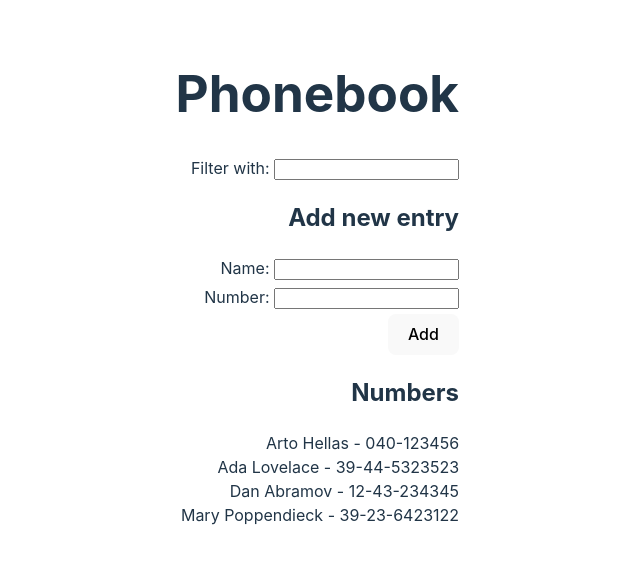
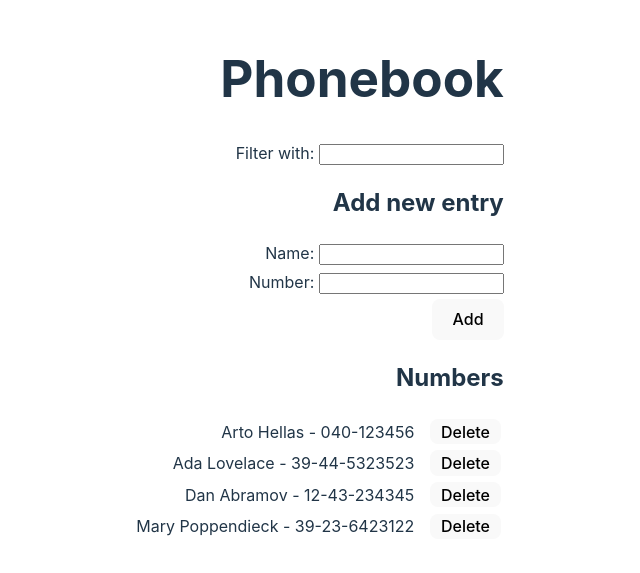
Before and after one commit to Hampton-Black/full-stack-open-work, a React (Vite) app in the folder part2/phonebook/: page / in a window 1280 px wide. Shown: the part 113-686 px from the top of the page, without its empty margins (416-1056 px from the left). Built offline with nearby package versions, Linux system fonts and the light colour scheme; data requests are answered from the project's data file.

Commit message:
2.14: Refactor Persons component to delete an item

```diff
--- a/part2/phonebook/src/App.css
+++ b/part2/phonebook/src/App.css
@@ -62,3 +62,9 @@ ul {
 .header {
   text-align: right;
 }
+
+button.small-btn {
+  padding: 0.1em 0.6em;
+  margin: 0.2em;
+  margin-left: 1em;
+}
--- a/part2/phonebook/src/App.tsx
+++ b/part2/phonebook/src/App.tsx
@@ -30,11 +30,13 @@ function App() {
       return;
     }
 
-    personService.create(nameObject).then((returnedPerson: IPerson) => {
-      setPersons(persons.concat(returnedPerson));
-      setNewName("");
-      setNewNumber("");
-    });
+    personService
+      .create(nameObject as IPerson)
+      .then((returnedPerson: IPerson) => {
+        setPersons(persons.concat(returnedPerson));
+        setNewName("");
+        setNewNumber("");
+      });
   };
 
   const filterNames = (event: {
@@ -67,7 +69,7 @@ function App() {
         setNewNumber={setNewNumber}
       />
       <h2 className="header">Numbers</h2>
-      <Persons personsToShow={personsToShow} />
+      <Persons personsToShow={personsToShow} setPersons={setPersons} />
     </>
   );
 }
--- a/part2/phonebook/src/components/Persons.tsx
+++ b/part2/phonebook/src/components/Persons.tsx
@@ -1,14 +1,32 @@
+import personService from "../services/Persons";
+
 export interface IPerson {
+  id: number;
   name: string;
   number?: string;
 }
 
-export const Persons = (props: { personsToShow: IPerson[] }) => {
+export const Persons = (props) => {
+  const deletePerson = async (person: IPerson) => {
+    alert(`Delete ${person.name}?`);
+    await personService.deletePerson(person.id);
+    props.setPersons(
+      props.personsToShow.filter((p: IPerson) => p.id !== person.id)
+    );
+  };
+
   return (
     <ul>
       {props.personsToShow.map((person: IPerson) => (
-        <li key={person.name}>
+        <li key={person.id}>
           {person.name} - {person.number}
+          <button
+            type="submit"
+            className="small-btn"
+            onClick={() => deletePerson(person)}
+          >
+            Delete
+          </button>
         </li>
       ))}
     </ul>
```
